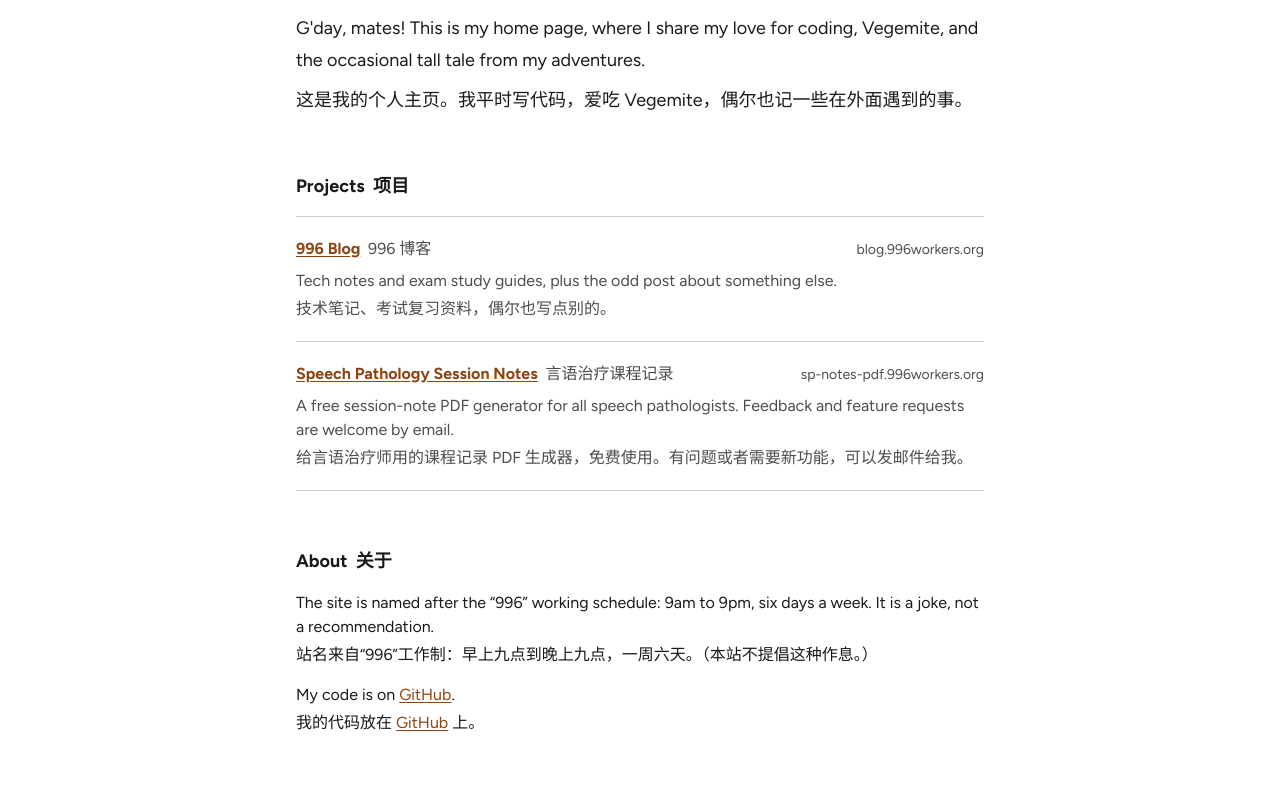
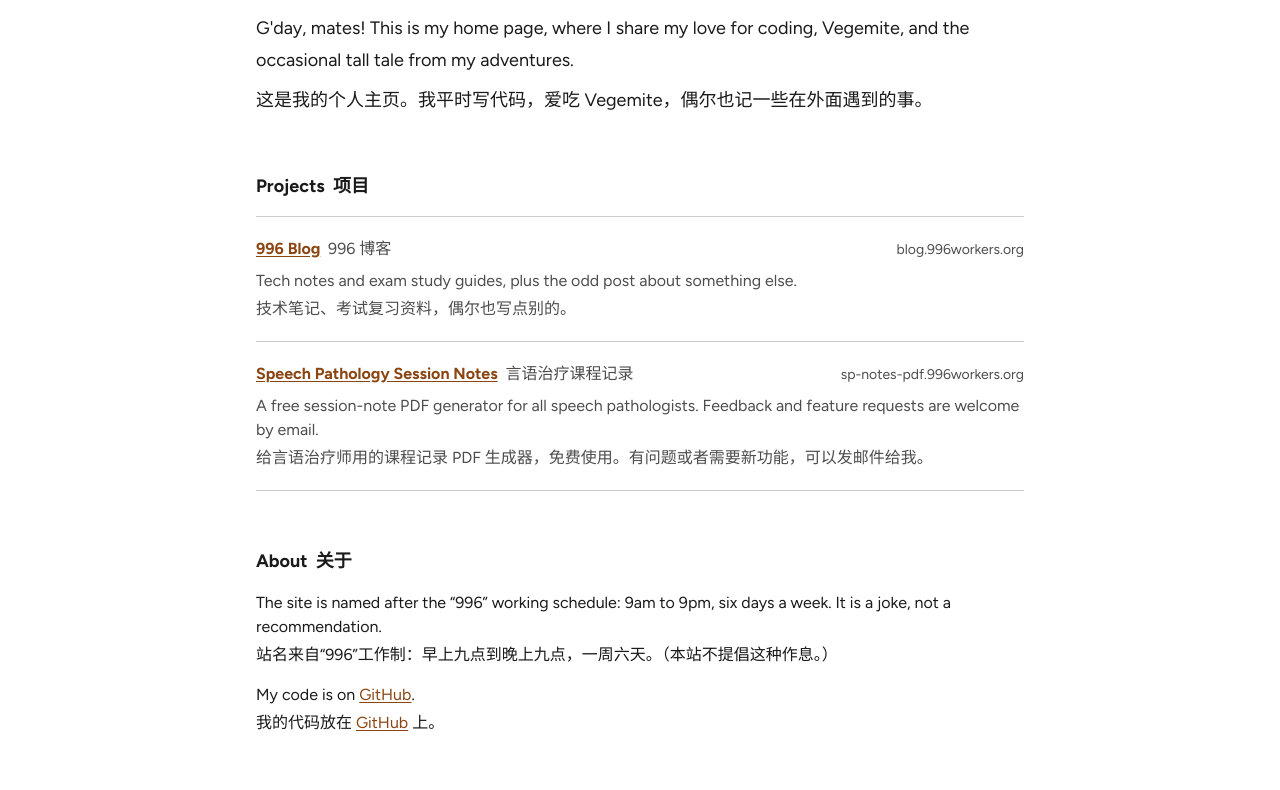
Before and after one commit to Blackmesa-Canteen/996-workers-org, a website: page index.html in a window 1280 px wide. Shown: the part 212-1002 px from the top of the page. Drawn offline with Linux system fonts and the light colour scheme.

Commit message:
Match the blog's article width (800px container, 768px content)

```diff
--- a/src/site.css
+++ b/src/site.css
@@ -32,7 +32,7 @@
   }
 }
 
-/* Page container: one centred column, 768px including side padding. */
+/* Page container: one centred column, same as the blog's article width (800px incl. 1rem padding). */
 @utility wrap {
-  @apply mx-auto w-full max-w-3xl px-4 md:px-10;
+  @apply mx-auto w-full max-w-200 px-4;
 }
```
Also changed, not shown: assets/css/site.css.
